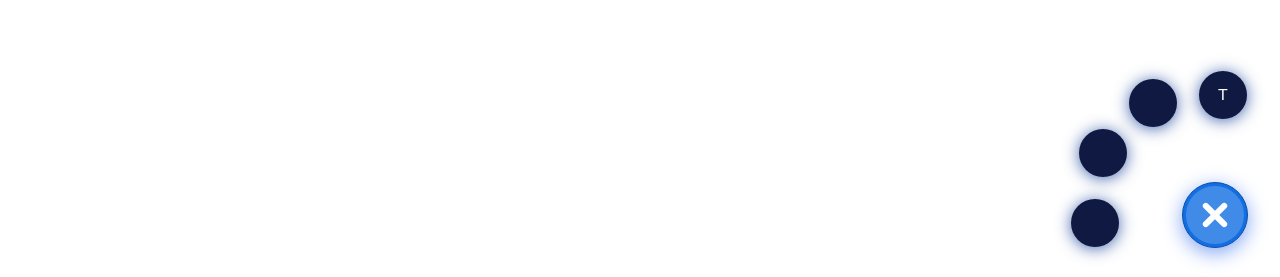
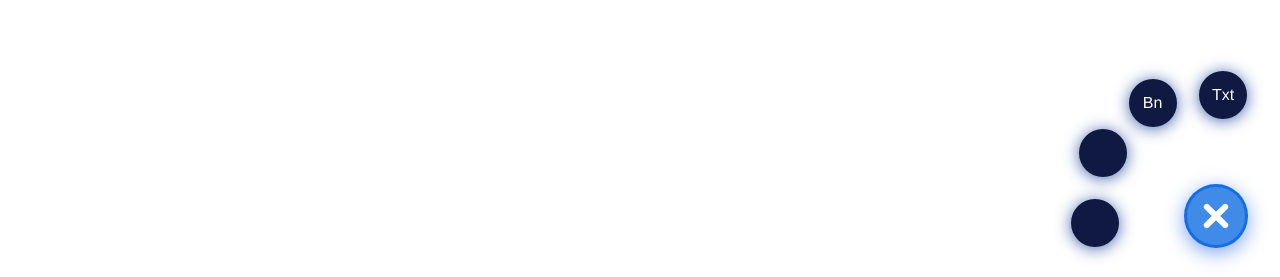
Before and after one commit to eduardosandrade1/comments, a Vue app: page / in a window 1280 px wide. Both pictures are taken after a click on the label 1215 px from the left and 735 px from the top of the page. Shown: the part 520-797 px from the top of the page. Built offline with nearby package versions, Linux system fonts and the light colour scheme.

Commit message:
Edu - Criando lista unica para todos os componentes

```diff
--- a/src/App.vue
+++ b/src/App.vue
@@ -8,32 +8,13 @@
       </button>
     </div>
     <!-- <img alt="Vue logo" src="./assets/logo.png"> -->
-    <ItemText v-for="item in listItems" :itemsCommun="listItems"/>
-    <Modal v-bind:show="showModal" :inputs-props="inputsProps" :buttons-props="buttonsProps" />
+    <div class="teste">
+      <ItemText v-for="item in listItems" :value="item.value" :itemsCommun="listItems" :type="item.tag" :path="item.path" :alt="item.alt"/>
+    </div>
+    <!-- <Modal v-bind:show="showModal" :inputs-props="inputsProps" :buttons-props="buttonsProps" /> -->
 
     <div class="group-options-vue">
-      <div class="fab-wrapper">
-        <input id="fabCheckbox" type="checkbox" class="fab-checkbox" />
-        <label class="fab" for="fabCheckbox">
-            <span class="fab-dots fab-dots-1"></span>
-            <span class="fab-dots fab-dots-2"></span>
-            <span class="fab-dots fab-dots-3"></span>
-        </label>
-        <div class="fab-wheel">
-          <a class="fab-action fab-action-1" @click="additemsText">
-              T
-          </a>
-          <a class="fab-action fab-action-2">
-          <i class="fas fa-book"></i>
-          </a>
-              <a class="fab-action fab-action-3">
-          <i class="fas fa-address-book"></i>
-          </a>
-              <a class="fab-action fab-action-4">
-          <i class="fas fa-info"></i>
-          </a>
-        </div>
-      </div>
+      <OptionsItemVue />
     </div>
 
   </div>
@@ -41,8 +22,10 @@
 </template>
 
 <script>
-import ItemText from './components/ItemText.vue';
+
+import ItemText from './components/Item.vue';
 import Modal from './components/Modal.vue';
+import OptionsItemVue from './components/OptionsItem.vue';
 
 export default {
   name: 'App',
@@ -73,12 +56,17 @@ export default {
   components: {
     ItemText,
     Modal,
+    OptionsItemVue,
   },
   methods: {
-    additemsText() {
+    additem(type) {
       this.listItems.push({
         class_name: 'green',
-        input_value: 'teste'
+        input_value: 'teste',
+        path: '',
+        alt: '',
+        tag: type,
+        value: '12345'
       });
     },
     editColorBackground() {
@@ -175,7 +163,6 @@ export default {
     box-shadow: 0px 5px 20px #81a4f1;
     transition: all 0.3s ease;
     z-index: 1;
-    border: 1px solid #0c50a7;
     cursor: pointer;
   }
 
--- a/src/components/Banner.vue
+++ b/src/components/Banner.vue
@@ -1,5 +1,5 @@
 <template>
-    <img src="" alt="">
+    <img src="{{path}}" alt="{{alt}}">
 </template>
 
 <script>
--- a/src/components/ItemText.vue
+++ b/src/components/Item.vue
@@ -1,27 +1,27 @@
 <template>
     <div class="item_commun_div">
         <div class="item_commun_item">
-            <!-- <OptionsItem /> -->
-            <div class="input_item_div">
-                <input name="" placeholder="Type here" />
+            <div class="input_item_div" v-if="type.trim() == 'input'">
+                <input :value="value"  placeholder="Type here" />
+            </div>
+            <div class="input_item_div" v-if="type.trim() == 'banner'">
+                {{ type.trim() == 'banner' }}
+                <img alt="{{alt}}">
             </div>
         </div>
     </div>
 </template>
 
 <script>
-    import OptionsItem from './OptionsItem.vue';
 
     export default {
         name: "ItemText",
-        props: ['itemsCommun'],
+        props: ['itemsCommun', 'type', 'path', 'alt', 'value'],
+        type: '',
         data() {
             return {
 
             }
-        },
-        components: {
-            OptionsItem,
         },
         // methods: {
         //     addNewItem () {
--- a/src/components/OptionsItem.vue
+++ b/src/components/OptionsItem.vue
@@ -1,10 +1,30 @@
 <template>
-
-
+    <div class="fab-wrapper">
+        <input id="fabCheckbox" type="checkbox" class="fab-checkbox" />
+        <label class="fab" for="fabCheckbox">
+            <span class="fab-dots fab-dots-1"></span>
+            <span class="fab-dots fab-dots-2"></span>
+            <span class="fab-dots fab-dots-3"></span>
+        </label>
+        <div class="fab-wheel">
+            <a class="fab-action fab-action-1" @click="additem('input')">
+                Txt
+            </a>
+            <a class="fab-action fab-action-2" @click="additem('banner')">
+                Bn
+            </a>
+            <a class="fab-action fab-action-3">
+                <i class="fas fa-address-book"></i>
+            </a>
+            <a class="fab-action fab-action-4">
+            <i class="fas fa-info"></i>
+            </a>
+        </div>
+      </div>
 </template>
 
 <script>
-    import ItemTextVue from './ItemText.vue';
+    import ItemTextVue from './Item.vue';
     export default {
         data () {
             return {
@@ -27,7 +47,9 @@
             }
         },
         methods : {
-
+            additem(type) {
+                this.$parent.additem(type);
+            }
         },
         components: {
             ItemTextVue,
```
